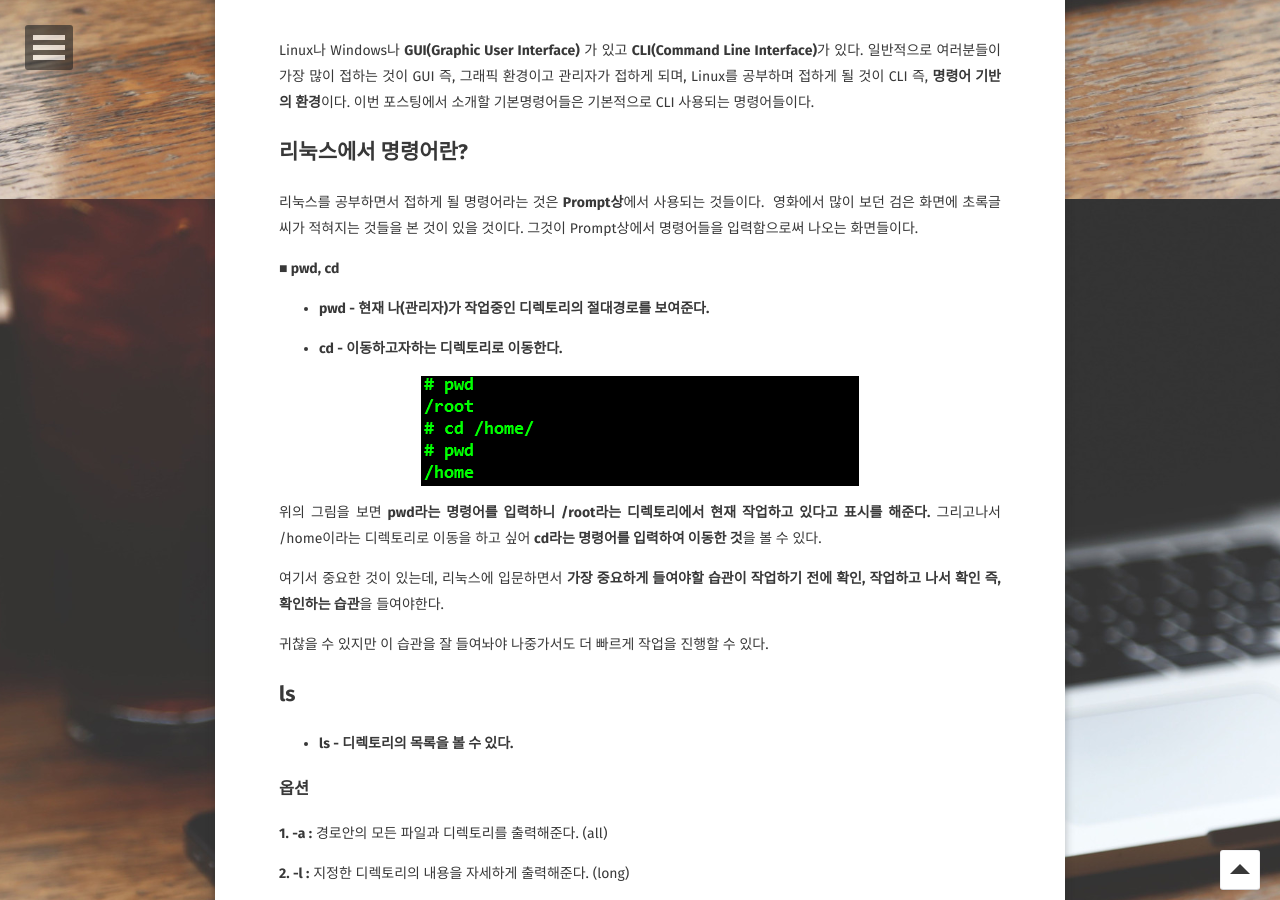
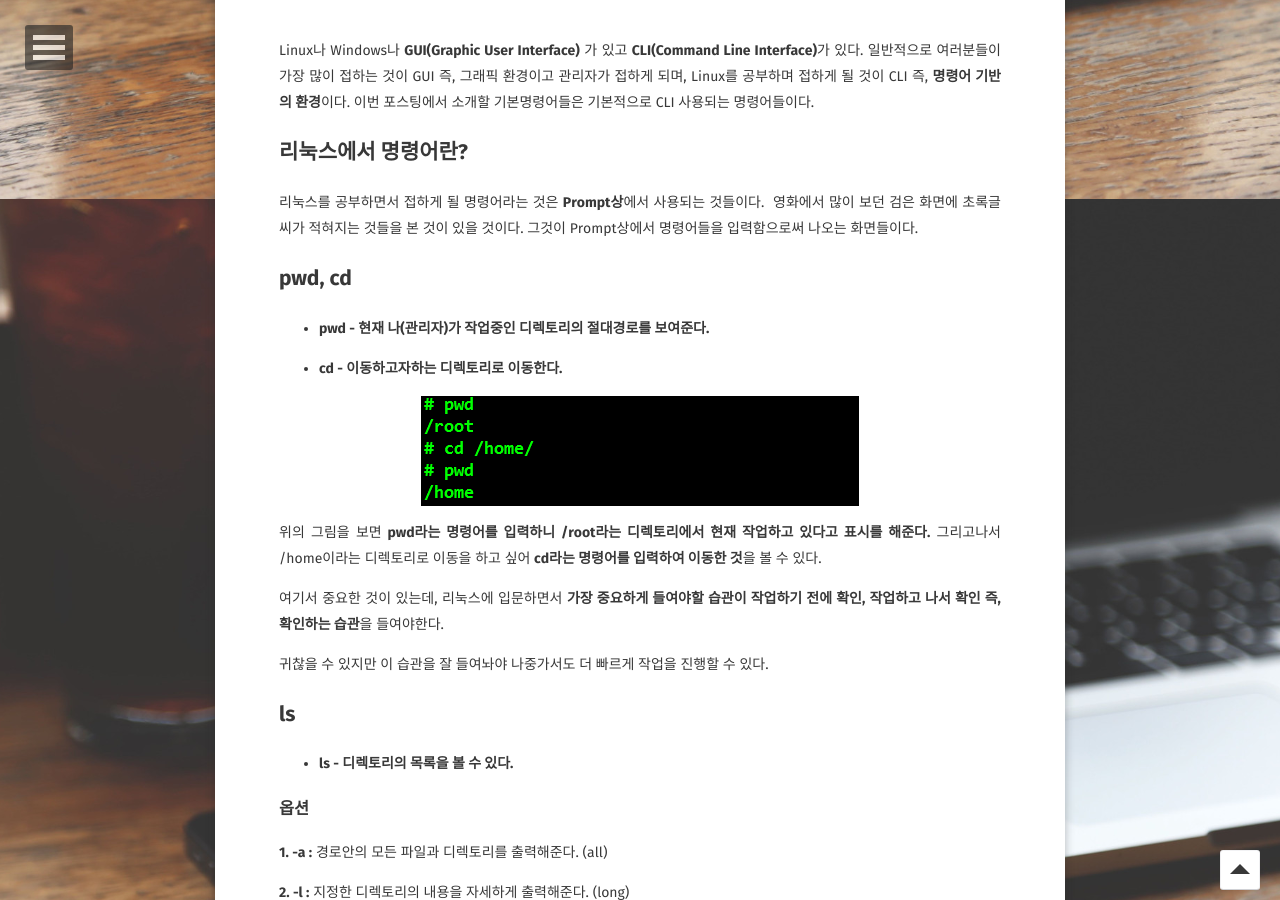
Before and after one commit to BKJang/DEVLOG, a Jekyll site: the page built from _posts/linux/2018-09-22-Linux_Command_Basic1.md, in a window 1280 px wide and 900 px high, scrolled down 701 px. Built offline with Jekyll 4.4.1, drawn with Linux system fonts in a browser that asks for light colours; some web fonts are replaced; comment, search, counter and statistics services are not loaded.

```diff
--- a/_posts/linux/2018-09-22-Linux_Command_Basic1.md
+++ b/_posts/linux/2018-09-22-Linux_Command_Basic1.md
@@ -21,7 +21,7 @@ Linux나 Windows나 **GUI(Graphic User Interface)** 가 있고 **CLI(Command Lin
 
 
 
-**■ pwd, cd**
+## pwd, cd
 
 * **pwd - 현재 나(관리자)가 작업중인 디렉토리의 절대경로를 보여준다.**
 
```
